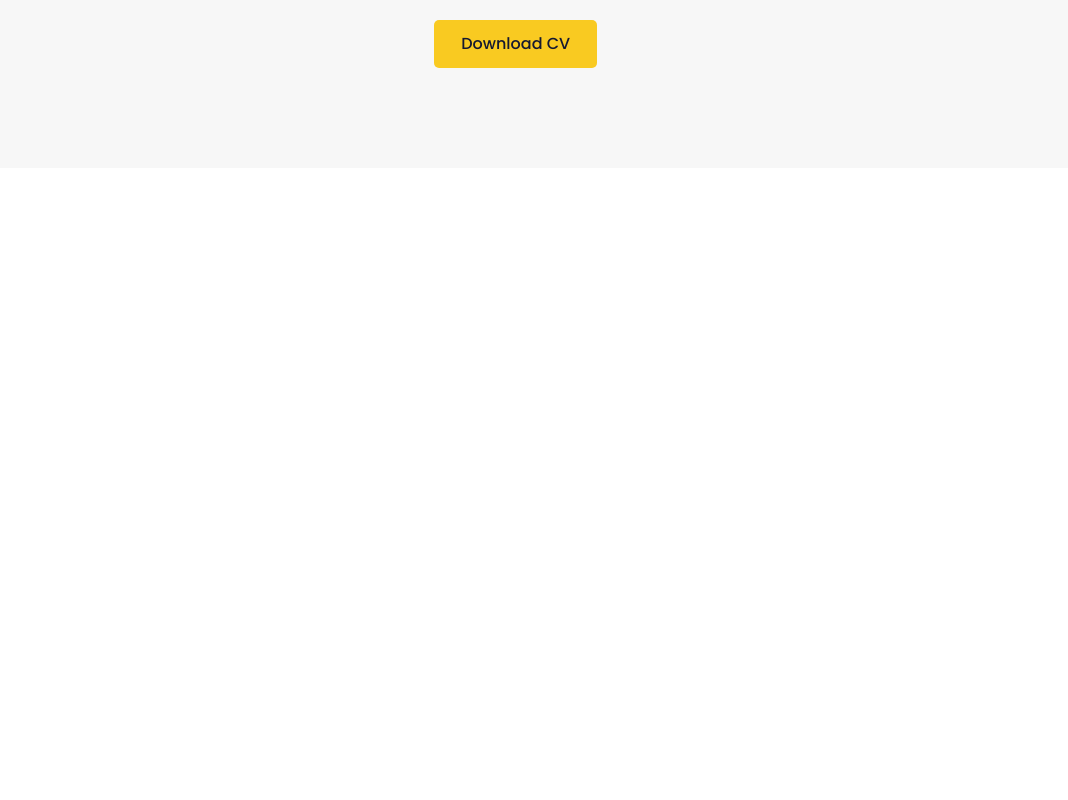
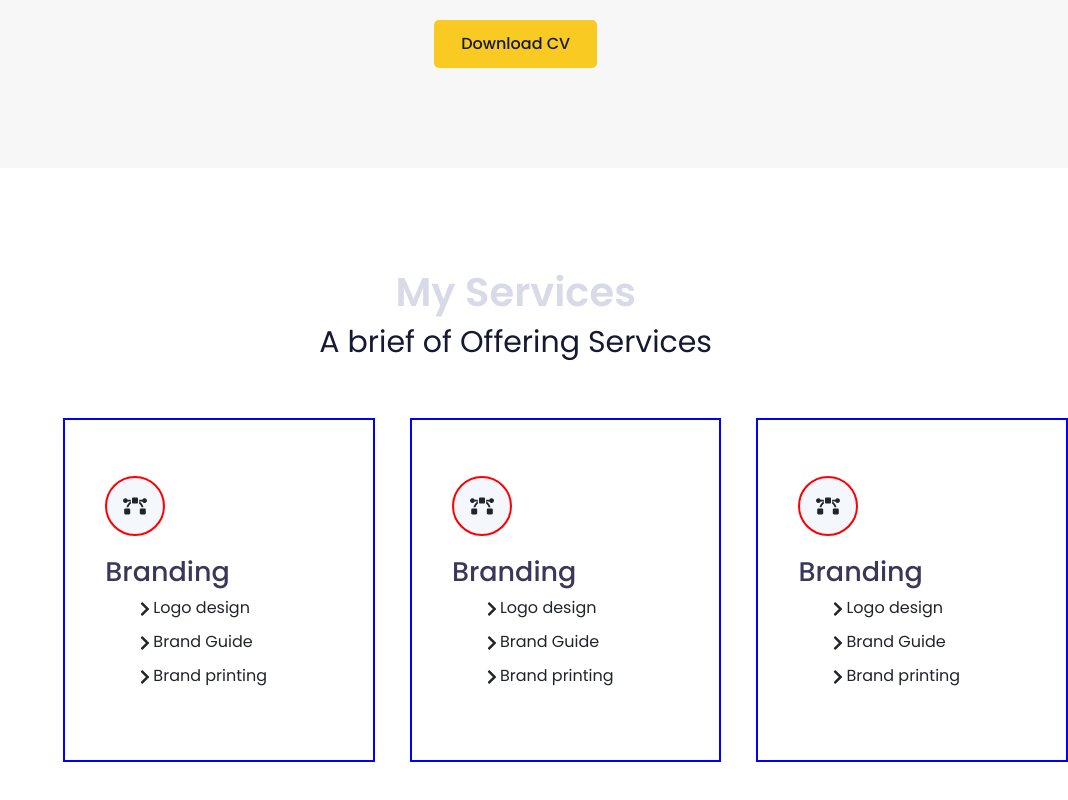
Before and after one commit to Kristal0024/React-vite-project, a React (Vite) app: page / in a window 1280 px wide. Shown: the part 1722-2522 px from the top of the page, without its empty margins (212-1280 px from the left). Before the commit the page ends 1890 px from the top, so only its background shows below. Built offline with nearby package versions, Linux system fonts and the light colour scheme.

Commit message:
service section

```diff
--- a/src/App.css
+++ b/src/App.css
@@ -47,8 +47,18 @@ p[role=large] {
 
 section[role=individual-component] {
   padding: 100px 0;
-  height: -moz-fit-content;
-  height: fit-content;
+}
+
+.headers {
+  text-align: center;
+  margin-bottom: 50px;
+}
+.headers h1 {
+  color: #d9dae7;
+  font-weight: 600;
+}
+.headers h3 {
+  font-weight: 400;
 }
 
 .sidebarwrapper {
@@ -150,14 +160,18 @@ section[role=individual-component] {
   font-weight: 500;
 }
 .Herosectionwrapper-info {
+  width: 85%;
   position: absolute;
   top: 50%;
   transform: translateY(-50%);
+  display: flex;
+  justify-content: space-between;
+  align-items: center;
 }
 .Herosectionwrapper-info-details {
   display: flex;
   flex-direction: column;
-  width: 65%;
+  width: 55%;
   gap: 1rem;
   padding-left: 3.5rem;
 }
@@ -174,6 +188,30 @@ section[role=individual-component] {
 }
 .Herosectionwrapper-info-details p[role=medium] {
   color: #d9dae7;
+}
+.Herosectionwrapper-info-socialmedia {
+  display: flex;
+  flex-direction: column;
+  width: 16px;
+  align-items: center;
+  gap: 15px;
+}
+.Herosectionwrapper-info-socialmedia span {
+  border: 1px solid #6a6d8d;
+  padding: 6px 10px;
+  font-size: 16px;
+  color: #6a6d8d;
+  cursor: pointer;
+  transition: all 0.1s ease;
+  border-radius: 5px;
+}
+.Herosectionwrapper-info-socialmedia span:Hover {
+  border: 1px solid #f9ca21;
+  border-radius: 50%;
+  color: #f9ca21;
+}
+.Herosectionwrapper-info-socialmedia span svg {
+  font-size: 1rem;
 }
 
 .button {
@@ -203,55 +241,82 @@ section[role=individual-component] {
   padding-left: 30px;
   letter-spacing: 0.5px;
 }
+.button-hire {
+  background-color: transparent;
+  color: #f9ca21;
+  transition: all 0.5s ease;
+}
+.button-hire:hover {
+  padding-bottom: 25px;
+  letter-spacing: 0.5px;
+}
+.button-send {
+  background-color: #151931;
+  color: #ffffff;
+  transition: all 0.5s ease;
+}
+.button-send:hover {
+  padding-right: 30px;
+  padding-left: 30px;
+  letter-spacing: 0.5px;
+}
 
 .Resumesectionwrapper {
-  background-color: #46435E;
+  background-color: #f7f7f7;
   padding: 0 20px;
   height: -moz-fit-content;
   height: fit-content;
+  width: 100%;
 }
-.Resumesectionwrapper-header {
+.Resumesectionwrapper-experience-individual {
+  display: flex;
+}
+.Resumesectionwrapper-button {
+  width: 100%;
   text-align: center;
-  margin-bottom: 50px;
+  padding-top: 100px;
 }
-.Resumesectionwrapper-experience {
-  position: relative;
-}
+
 .Resumeborder {
   position: relative;
   border-left: 3px solid #B4B3C2;
   left: 3rem;
+  width: 40%;
+  display: flex;
+  flex-direction: column;
+  margin-left: 50px;
 }
 .Resumeborder-boxes {
   display: flex;
   flex-direction: column;
-  padding-left: 70px;
+  padding-left: 60px;
   gap: 20px;
   justify-content: space-between;
   margin-top: 20px;
 }
 .Resumeborder-boxes .box {
-  border: 2px solid blue;
   display: flex;
-  width: 390px;
+  width: 425px;
   height: 180px;
   padding: 30px;
   background-color: #ffffff;
+  border-radius: 10px;
 }
 
 .circle {
   height: 100%;
   position: absolute;
-  left: 2.6rem;
+  left: -0.45rem;
   display: flex;
   flex-direction: column;
-  justify-content: space-between;
+  margin-top: 20%;
+  gap: 30%;
   z-index: 3;
   top: 0;
 }
 .circle span {
-  width: 16px;
-  height: 16px;
+  width: 14px;
+  height: 14px;
   border-radius: 50%;
   background-color: #151931;
   display: flex;
@@ -259,7 +324,7 @@ section[role=individual-component] {
   align-items: center;
 }
 .circle span svg {
-  font-size: 8px;
+  font-size: 6px;
   color: #f9ca21;
 }
 
@@ -288,6 +353,60 @@ section[role=individual-component] {
   font-size: 14px;
 }
 
+.servicewrapper {
+  width: 100%;
+  display: flex;
+  flex-direction: column;
+}
+.servicewrapper-details {
+  margin-left: 100px;
+  display: flex;
+  gap: 35px;
+}
+.servicewrapper-details .service {
+  width: 350px;
+  border: 2px solid blue;
+  display: flex;
+  flex-direction: column;
+  padding: 56px 40px;
+  gap: 20px;
+  position: relative;
+}
+.servicewrapper-details .service-animation {
+  position: absolute;
+  top: 0;
+  left: 0;
+  height: 100%;
+  width: 100%;
+}
+.servicewrapper-details .service-logo {
+  position: relative;
+  height: 60px;
+  width: 60px;
+  background-color: #f5f7ff;
+  border: 2px solid red;
+  border-radius: 30px;
+  display: flex;
+  justify-content: center;
+  align-items: center;
+}
+.servicewrapper-details .service-logo span svg {
+  font-size: 1.5rem;
+  font-weight: 500;
+}
+.servicewrapper-details .service-detail {
+  position: relative;
+}
+.servicewrapper-details .service-detail ul {
+  display: flex;
+  flex-direction: column;
+  gap: 10px;
+}
+.servicewrapper-details .service-detail ul li {
+  list-style: none;
+}
+
+@keyframes animate {}
 * {
   font-family: "Poppins", sans-serif;
 }
--- a/src/App.jsx
+++ b/src/App.jsx
@@ -1,6 +1,7 @@
 import Sidebar from './components/Sidebar';
 import Herosection from './components/Herosection';
 import Resumesection from './components/Resumesection';
+import Services from './components/Servicessection';
 import './App.scss';
 
 function App() {
@@ -14,6 +15,7 @@ function App() {
      <main className='maincontainer-main'>
       <Herosection/>
       <Resumesection/>
+      <Services/>
     </main>
     </div>
     </>
--- a/src/components/Resumesection.jsx
+++ b/src/components/Resumesection.jsx
@@ -8,7 +8,7 @@ function Resumesection(){
 return (
     <>
     <section role="individual-component" className="Resumesectionwrapper">
-        <div className="Resumesectionwrapper-header">
+        <div className="Resumesectionwrapper-header headers">
             <h1>My Resume</h1>
             <h3>Education and Experience</h3>
         </div>
--- /dev/null
+++ b/src/components/Servicessection.jsx
@@ -0,0 +1,59 @@
+import { FaBezierCurve } from "react-icons/fa";
+import { FaChevronRight } from "react-icons/fa";
+function Services(){
+  return(
+      <>
+      <section role="individual-component" className="servicewrapper">
+        <div className="servicewrapper-header headers">
+            <h1>My Services</h1>
+            <h3>A brief of Offering Services</h3>
+        </div>
+        <div className="servicewrapper-details">
+            <div className="service">
+                <div className="service-logo">
+                    <span><FaBezierCurve /></span>
+                </div>
+                <div className="service-detail">
+                    <h4>Branding</h4>
+                    <ul>
+                        <li><FaChevronRight />Logo design</li>
+                        <li><FaChevronRight />Brand Guide</li>
+                        <li><FaChevronRight />Brand printing</li>
+                    </ul>
+                </div>
+            </div>
+            <div className="service">
+                <div className="service-logo">
+                    <span><FaBezierCurve /></span>
+                </div>
+                <div className="service-detail">
+                    <h4>Branding</h4>
+                    <ul>
+                        <li><FaChevronRight />Logo design</li>
+                        <li><FaChevronRight />Brand Guide</li>
+                        <li><FaChevronRight />Brand printing</li>
+                    </ul>
+                </div>
+            </div>
+            <div className="service">
+                 <div className="service-animation">
+                    </div>
+                     <div className="service-logo">
+                    <span><FaBezierCurve /></span>
+                </div>
+                <div className="service-detail">
+                    <h4>Branding</h4>
+                    <ul>
+                        <li><FaChevronRight />Logo design</li>
+                        <li><FaChevronRight />Brand Guide</li>
+                        <li><FaChevronRight />Brand printing</li>
+                    </ul>
+                </div>
+
+                 </div>
+            </div>
+      </section>
+    </>
+  )
+}
+export default Services
--- a/src/styles/abstract/_normalize.scss
+++ b/src/styles/abstract/_normalize.scss
@@ -70,3 +70,15 @@ p[role="large"]{
 section[role="individual-component"]{
     padding: 100px 0;
 }
+
+.headers{
+     text-align: center;
+    margin-bottom: 50px;
+    h1{
+      color: $color-head;
+      font-weight: $font-semibold;
+    }
+    h3{
+      font-weight: $font-regular;
+    }
+}
--- a/src/styles/abstract/_variables.scss
+++ b/src/styles/abstract/_variables.scss
@@ -32,3 +32,4 @@ $accordion-title-dark:#102f28;
 $color-white:#ffffff;
 $color-head:#d9dae7;
 $color-border:#6a6d8d;
+$color-logobg:#f5f7ff;
--- a/src/styles/components/_Resumesection.scss
+++ b/src/styles/components/_Resumesection.scss
@@ -4,15 +4,6 @@
     height: fit-content;
     width: 100%;
   &-header {
-    text-align: center;
-    margin-bottom: 50px;
-    h1{
-      color: $color-head;
-      font-weight: $font-semibold;
-    }
-    h3{
-      font-weight: $font-regular;
-    }
   }
   &-experience {
     &-individual {
--- /dev/null
+++ b/src/styles/components/_Servicesection.scss
@@ -0,0 +1,61 @@
+.servicewrapper {
+    width: 100%;
+    display: flex;
+    flex-direction: column;
+    &-details{
+        margin-left: 100px;
+        display: flex;
+        gap: 35px;
+        .service{
+            width: 350px;
+            border: 2px solid blue;
+            display: flex;
+            flex-direction: column;
+            padding: 56px 40px;
+            gap: 20px;
+            position: relative;
+              &-animation{
+                position: absolute;
+                top: 0;
+                left: 0;
+                height: 100%;
+                width: 100%;
+                // border: 2px solid red;
+              }
+                &-logo{
+                    position: relative;
+                 height: 60px;
+                    width: 60px;
+                   background-color: $color-logobg;
+                   border: 2px solid red;
+                   border-radius: 30px;
+                   display: flex;
+                   justify-content: center;
+                   align-items: center;
+                   span{
+                    svg{
+                        font-size: 1.5rem;
+                        font-weight: $font-medium;
+                    }
+                   }
+            }
+            &-detail{
+                position: relative;
+                ul{
+                    display: flex;
+                    flex-direction: column;
+                    gap: 10px;
+                    li{
+                        list-style: none;
+                    }
+                }
+            }
+            }
+        }
+    }
+@keyframes animate{
+    from{
+    }
+    to{
+    }
+}
--- a/src/styles/components/_index.scss
+++ b/src/styles/components/_index.scss
@@ -3,3 +3,4 @@
 @import './button';
 @import './Resumesection';
 @import './box';
+@import './Servicesection';
```
Also changed, not shown: src/assets/testicon.png (added), 1 other file (tests, documents, lock files or other folders).
